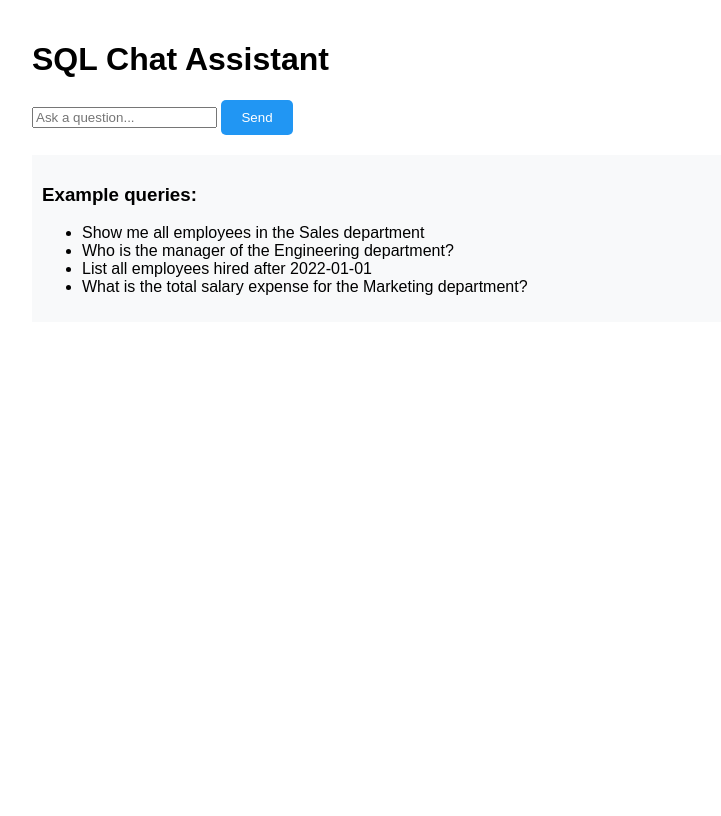
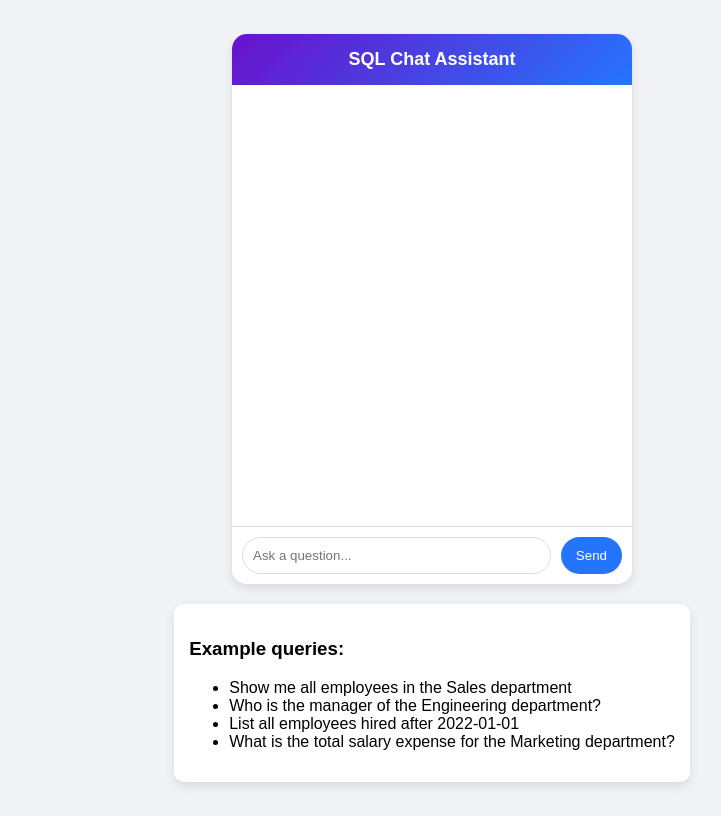
Before and after one commit to FATHIMA101/SQLite-ChatBot, a Flask app: page / in a window 1280 px wide. Shown: the whole page, without its empty margins (208-929 px from the left). Run offline with Flask 3, Linux system fonts and the light colour scheme.

Commit message:
index.html

```diff
--- a/templates/index.html
+++ b/templates/index.html
@@ -7,71 +7,93 @@
     <style>
         body {
             font-family: Arial, sans-serif;
-            max-width: 800px;
-            margin: 0 auto;
-            padding: 20px;
+            display: flex;
+            flex-direction: column;
+            align-items: center;
+            justify-content: center;
+            height: 100vh;
+            background-color: #f0f2f5;
         }
-        #chat-container {
-            border: 1px solid #ccc;
-            padding: 20px;
-            height: 400px;
+        .chat-container {
+            width: 400px;
+            height: 550px;
+            background: white;
+            border-radius: 15px;
+            box-shadow: 0 4px 10px rgba(0, 0, 0, 0.1);
+            display: flex;
+            flex-direction: column;
+            overflow: hidden;
+        }
+        .chat-header {
+            background: linear-gradient(135deg, #6a11cb, #2575fc);
+            color: white;
+            padding: 15px;
+            text-align: center;
+            font-size: 18px;
+            font-weight: bold;
+        }
+        .chat-box {
+            flex: 1;
+            padding: 15px;
             overflow-y: auto;
-            margin-bottom: 20px;
+            display: flex;
+            flex-direction: column;
         }
         .message {
             margin-bottom: 10px;
-            padding: 10px; <div class="examples">
-        <h3>Example queries:</h3>
-        <ul>
-            <li>Show me all employees in the Sales department</li>
-            <li>Who is the manager of the Engineering department?</li>
-            <li>List all employees hired after 2022-01-01</li>
-            <li>What is the total salary expense for the Marketing department?</li>
-        </ul>
-    </div>
-
-            border-radius: 5px;
+            padding: 10px;
+            border-radius: 10px;
+            max-width: 80%;
         }
         .user-message {
-            background-color: #e3f2fd;
-            margin-left: 20%;
+            background-color: #daf8cb;
+            align-self: flex-end;
         }
         .assistant-message {
-            background-color: #f5f5f5;
-            margin-right: 20%;
+            background-color: #f1f1f1;
+            align-self: flex-start;
         }
-        #query-input {
-            width: 80%;
+        .input-container {
+            display: flex;
             padding: 10px;
-            margin-right: 10px;
+            background: white;
+            border-top: 1px solid #ddd;
+        }
+        input {
+            flex: 1;
+            padding: 10px;
+            border: 1px solid #ddd;
+            border-radius: 20px;
+            outline: none;
         }
         button {
-            padding: 10px 20px;
-            background-color: #2196f3;
+            margin-left: 10px;
+            padding: 10px 15px;
+            background: #2575fc;
             color: white;
             border: none;
-            border-radius: 5px;
+            border-radius: 20px;
             cursor: pointer;
         }
         .examples {
             margin-top: 20px;
-            padding: 10px;
-            background-color: #f8f9fa;
+            padding: 15px;
+            background-color: #fff;
+            border-radius: 10px;
+            box-shadow: 0 4px 10px rgba(0, 0, 0, 0.1);
         }
-
     </style>
 </head>
 <body>
-    <h1>SQL Chat Assistant</h1>
     <div class="chat-container">
-        <div class="chat-box" id="chatBox">
-            <!-- Chat messages will appear here -->
-        </div>
+        <div class="chat-header">SQL Chat Assistant</div>
+        <div class="chat-box" id="chatBox"></div>
         <div class="input-container">
             <input type="text" id="userInput" placeholder="Ask a question...">
             <button onclick="sendMessage()">Send</button>
         </div>
     </div>
+
     <div class="examples">
         <h3>Example queries:</h3>
         <ul>
@@ -82,56 +104,43 @@
         </ul>
     </div>
 
-
     <script>
         const chatBox = document.getElementById('chatBox');
         const userInput = document.getElementById('userInput');
-
-        // Update this line to use your Render URL
         const API_URL = 'https://sqlite-chatbot-1-ehgf.onrender.com/query';
 
         async function sendMessage() {
             const userQuery = userInput.value.trim();
             if (!userQuery) return;
-
-            // Display user message
-            appendMessage('User: ' + userQuery);
+            appendMessage('User: ' + userQuery, 'user-message');
             userInput.value = '';
 
             try {
                 const response = await fetch(API_URL, {
                     method: 'POST',
-                    headers: {
-                        'Content-Type': 'application/json'
-                    },
+                    headers: { 'Content-Type': 'application/json' },
                     body: JSON.stringify({ query: userQuery })
                 });
 
-                if (!response.ok) {
-                    throw new Error(`HTTP error! status: ${response.status}`);
-                }
-
+                if (!response.ok) throw new Error(`HTTP error! status: ${response.status}`);
                 const data = await response.json();
-                appendMessage('Bot: ' + JSON.stringify(data.response));
+                appendMessage('Bot: ' + JSON.stringify(data.response), 'assistant-message');
             } catch (error) {
                 console.error('Error:', error);
-                appendMessage('Bot: Sorry, there was an error processing your request.');
+                appendMessage('Bot: Sorry, there was an error processing your request.', 'assistant-message');
             }
         }
 
-        function appendMessage(message) {
+        function appendMessage(message, className) {
             const messageDiv = document.createElement('div');
-            messageDiv.className = 'message';
+            messageDiv.className = `message ${className}`;
             messageDiv.textContent = message;
             chatBox.appendChild(messageDiv);
             chatBox.scrollTop = chatBox.scrollHeight;
         }
 
-        // Allow Enter key to send messages
         userInput.addEventListener('keypress', function(e) {
-            if (e.key === 'Enter') {
-                sendMessage();
-            }
+            if (e.key === 'Enter') sendMessage();
         });
     </script>
 </body>
```
Lines whose indentation alone changed are shown as unchanged.
